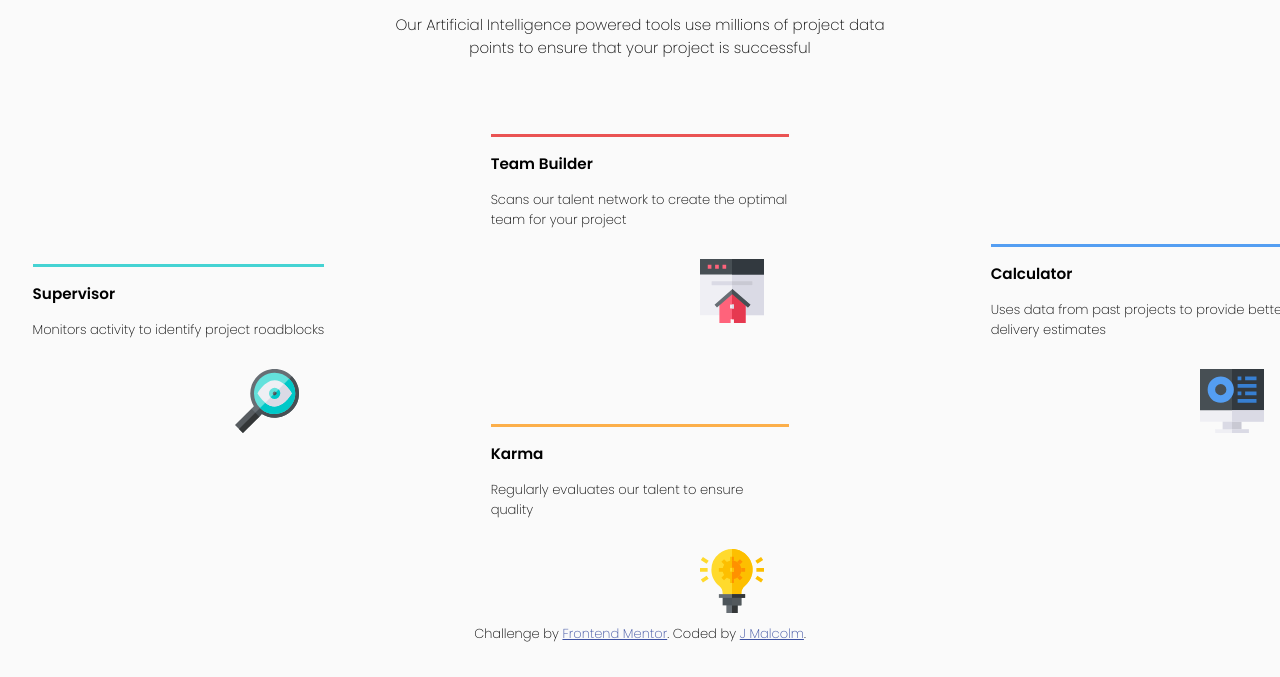
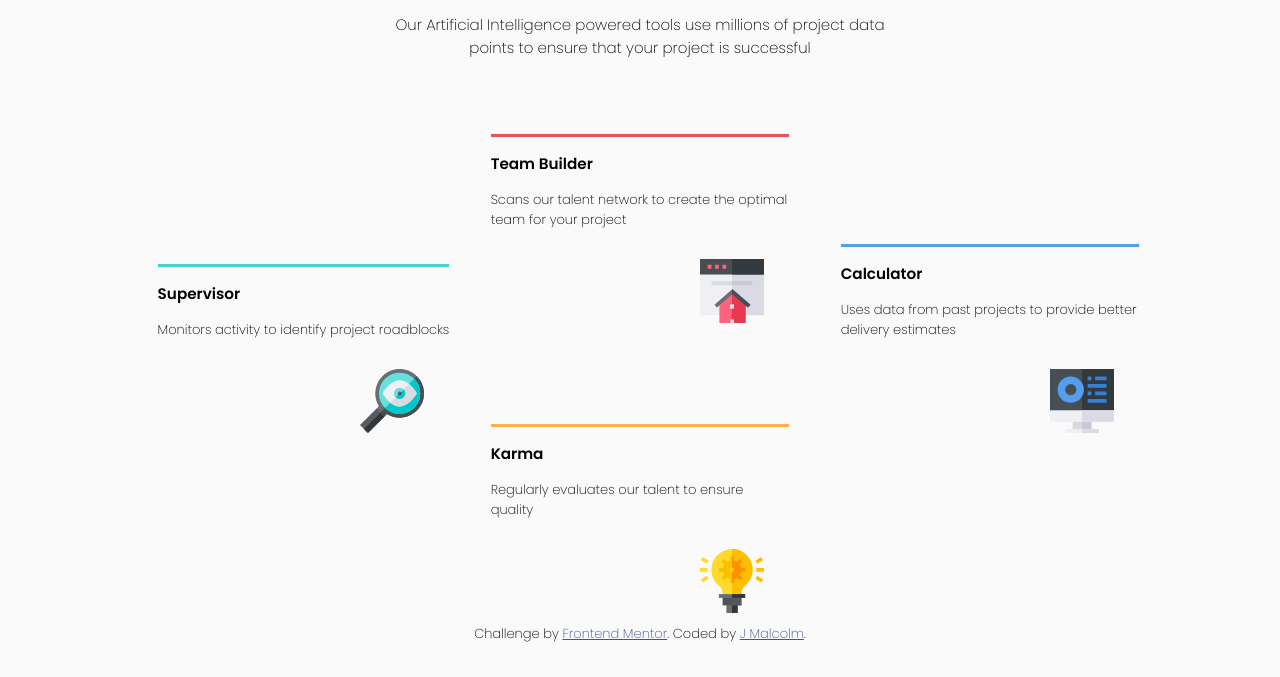
Before and after one commit to JacqueM-tech/four-card-feature, a plain HTML site: page index.html in a window 1280 px wide. Shown: the part 123-800 px from the top of the page. Drawn offline with Linux system fonts and the light colour scheme.

Commit message:
updated desktop version

```diff
--- a/css/style.css
+++ b/css/style.css
@@ -93,7 +93,7 @@ img {
     .box-1 {
         position: absolute;
         bottom: -120px;
-        left: -400px;
+        left: -275px;
         max-width: 72%;
     }
     .box-2 {
@@ -109,7 +109,7 @@ img {
     .box-4 {
         /* position: absolute; */
         bottom: -120px;
-        right: -500px;
+        right: -350px;
         max-width: 72%;
     }
     footer {
```
